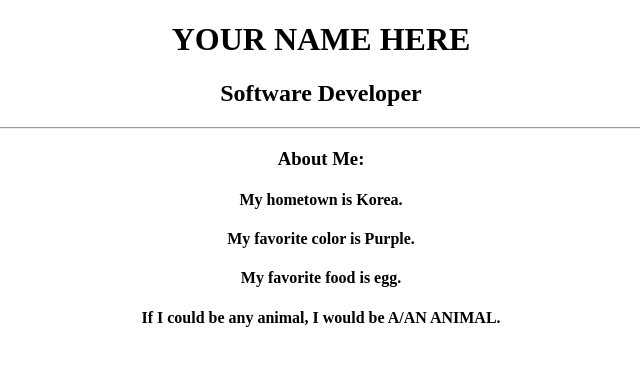
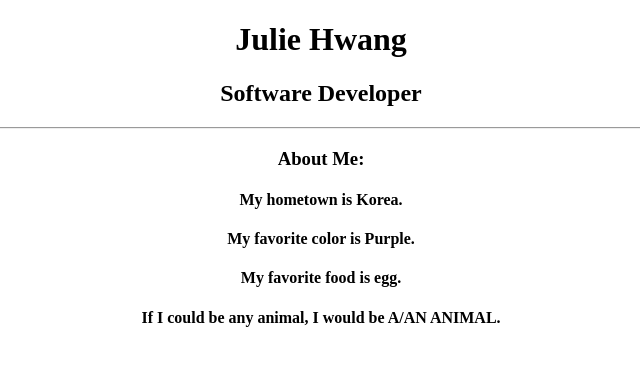
Before and after one commit to grimbeat/my-profile, a plain HTML site: page index.html in a window 1280 px wide. Shown: the whole page, without its empty margins (319-959 px from the left). Drawn offline with Linux system fonts and the light colour scheme.

Commit message:
first commit

```diff
--- a/index.html
+++ b/index.html
@@ -7,7 +7,7 @@
           </head>
           <body>
             <div align="center">
-                <h1>YOUR NAME HERE</h1>
+                <h1>Julie Hwang</h1>
                 <h2>Software Developer</h2>
                 <hr>
                 <h3>About Me:</h3>
```
Also changed, not shown: 1 other file.
